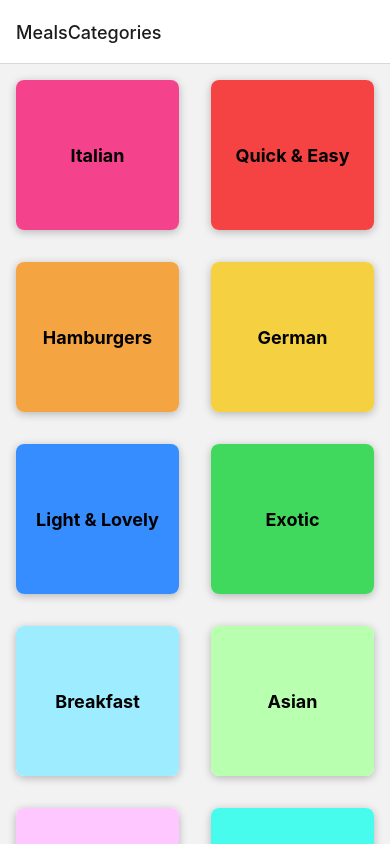
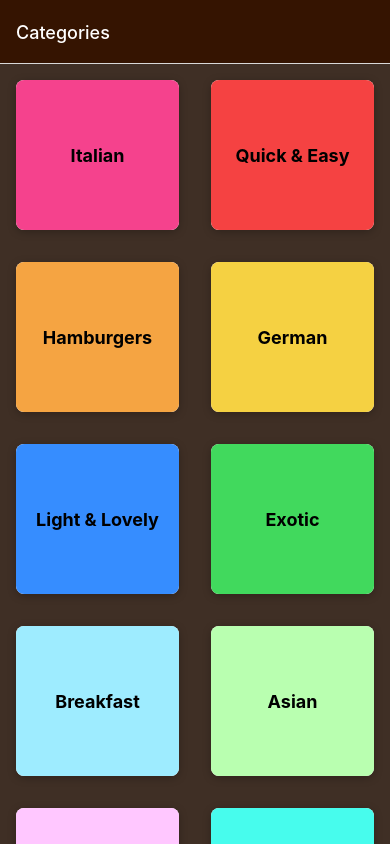
Before and after one commit to vickyruud/meals-app, a React Native app: screen / in a window 390 px wide. Built offline with nearby package versions, Linux system fonts and the light colour scheme.

Commit message:
add styles and options to screen navigator

```diff
--- a/App.js
+++ b/App.js
@@ -12,9 +12,29 @@ export default function App() {
     <>
       <StatusBar style="dark" />
       <NavigationContainer>
-        <Stack.Navigator>
-          <Stack.Screen name="MealsCategories" component={CategoriesScreen} />
-          <Stack.Screen name="MealsOverview" component={MealsOverViewScreen} />
+        <Stack.Navigator
+          screenOptions={{
+            headerStyle: { backgroundColor: "#351401" },
+            headerTintColor: "white",
+            contentStyle: {
+              backgroundColor: "#3f2f25",
+            },
+          }}
+        >
+          <Stack.Screen
+            name="MealsCategories"
+            component={CategoriesScreen}
+            options={{
+              title: "Categories",
+            }}
+          />
+          <Stack.Screen
+            name="MealsOverview"
+            component={MealsOverViewScreen}
+            options={{
+              title: "Meals Overview",
+            }}
+          />
         </Stack.Navigator>
       </NavigationContainer>
     </>
```
